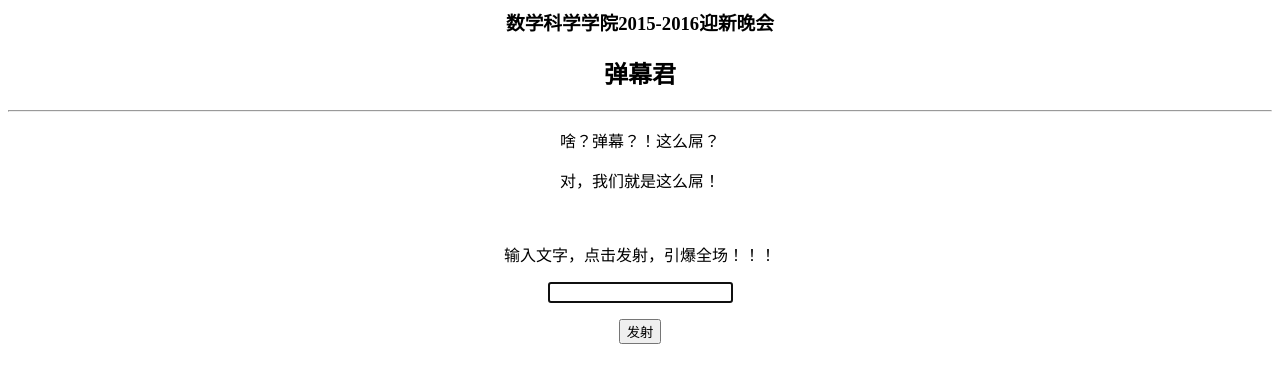
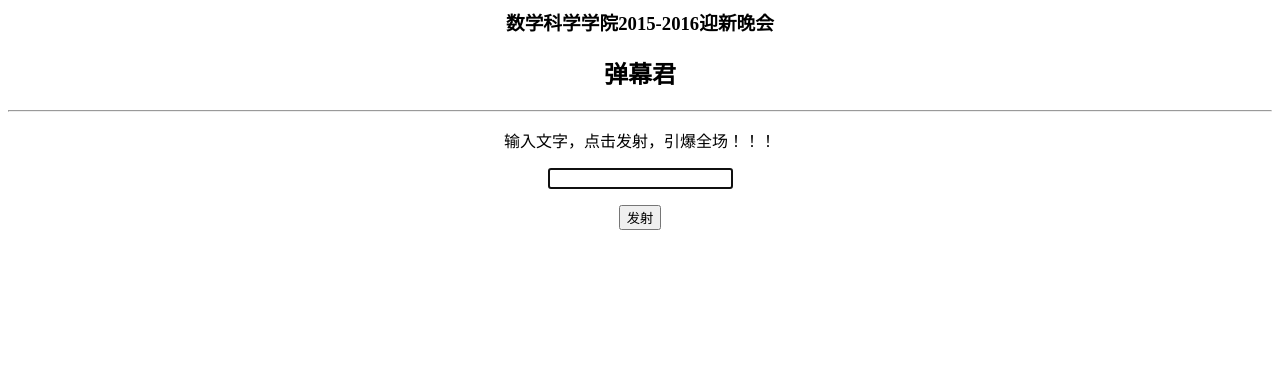
Before and after one commit to GuessEver/scrollTitle, a PHP site: page / in a window 1280 px wide. Shown: the top 383 px of the page. Run offline with PHP 8.4, Linux system fonts and the light colour scheme.

Commit message:
Update index.php

```diff
--- a/server/index.php
+++ b/server/index.php
@@ -8,12 +8,9 @@
 		<h3>数学科学学院2015-2016迎新晚会</h3>
 		<h2>弹幕君</h2>
 		<hr>
-		<p>啥？弹幕？！这么屌？</p>
-		<p>对，我们就是这么屌！</p>
-		<p><br></p>
 		<p>输入文字，点击发射，引爆全场！！！</p>
 		<form action="" method="post">
-			<p><input type="text" name="text" autofocus></p>
+			<p><input type="text" name="text" maxlength="30" autofocus></p>
 			<p><input type="submit" value="发射"></p>
 		</form>
 	</body>
@@ -21,6 +18,7 @@
 <?php
 if(isset($_POST['text']) && $_POST['text'] !== '') {
 	require_once('connection.php');
+	if(strlen($text) > 30) $text = substr($text, 0, 30);
 	$text = urlencode($_POST['text']);
 	$sql = $pdo->prepare('INSERT INTO `title` (`content`, `status`) VALUES (:content, :status);');
 	$sql->bindValue(':content', $text, PDO::PARAM_STR);
```
